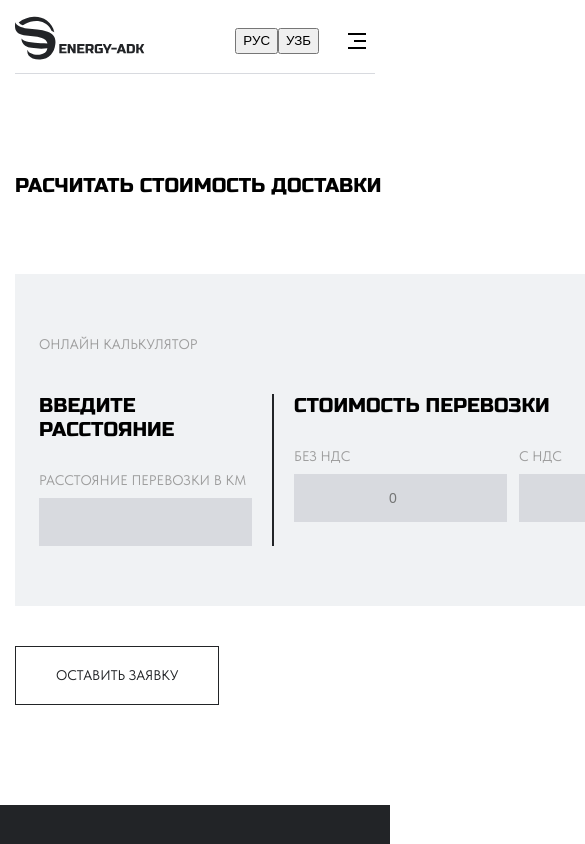
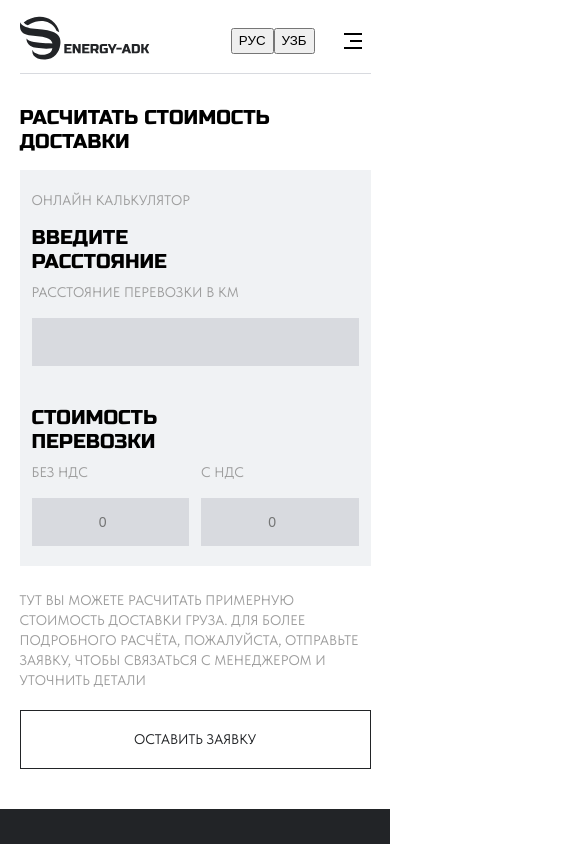
Before and after one commit to VMiskarian/energy-adk, a Next.js app: page /shipping-calculation in a window 390 px wide. Shown: the top 844 px of the page, 585 px wide, since content can reach past the window. Built offline with nearby package versions, Linux system fonts and the light colour scheme.

Commit message:
add styles for mobile devices

```diff
--- a/src/app/page.module.css
+++ b/src/app/page.module.css
@@ -206,9 +206,6 @@
 }
 
 @media screen and (max-width: 768px) {
-}
-
-@media screen and (max-width: 375px) {
   .homeSectionBottomArea {
     flex-direction: column;
     gap: 1.5rem;
--- a/src/app/shipping-calculation/page.module.css
+++ b/src/app/shipping-calculation/page.module.css
@@ -36,3 +36,22 @@
 .servicesSectionWhiteLink {
   margin-top: 2.5rem;
 }
+
+@media screen and (max-width: 768px) {
+  .shippingCalculationSection {
+    margin: 2rem 0 2.5rem;
+  }
+
+  .shippingCalculationSectionContentWrapper {
+    flex-direction: column;
+  }
+
+  .shippingCalculationSectionImageContainer {
+    display: none;
+  }
+
+  .servicesSectionWhiteLink {
+    margin-top: 1.25rem;
+    width: 100%;
+  }
+}
--- a/src/assets/styles/globals.css
+++ b/src/assets/styles/globals.css
@@ -42,7 +42,7 @@
 
 @media screen and (max-width: 768px) {
   :root {
-    --content-width: 22.5rem;
+    --content-width: 90%;
   }
 }
 
--- a/src/components/calculator/styles.module.css
+++ b/src/components/calculator/styles.module.css
@@ -31,3 +31,28 @@
 .calculatorPriceArea input {
   text-align: center;
 }
+
+@media screen and (max-width: 768px) {
+  .calculatorWrapper {
+    padding: 1.25rem 0.75rem;
+  }
+
+  .calculatorWrapper p {
+    margin-bottom: 1rem;
+  }
+
+  .calculator {
+    flex-direction: column;
+  }
+
+  .calculator h3 {
+    margin-bottom: 0.5rem;
+  }
+
+  .calculatorPriceArea label {
+    width: 100%;
+  }
+}
+
+@media screen and (max-width: 375px) {
+}
```
